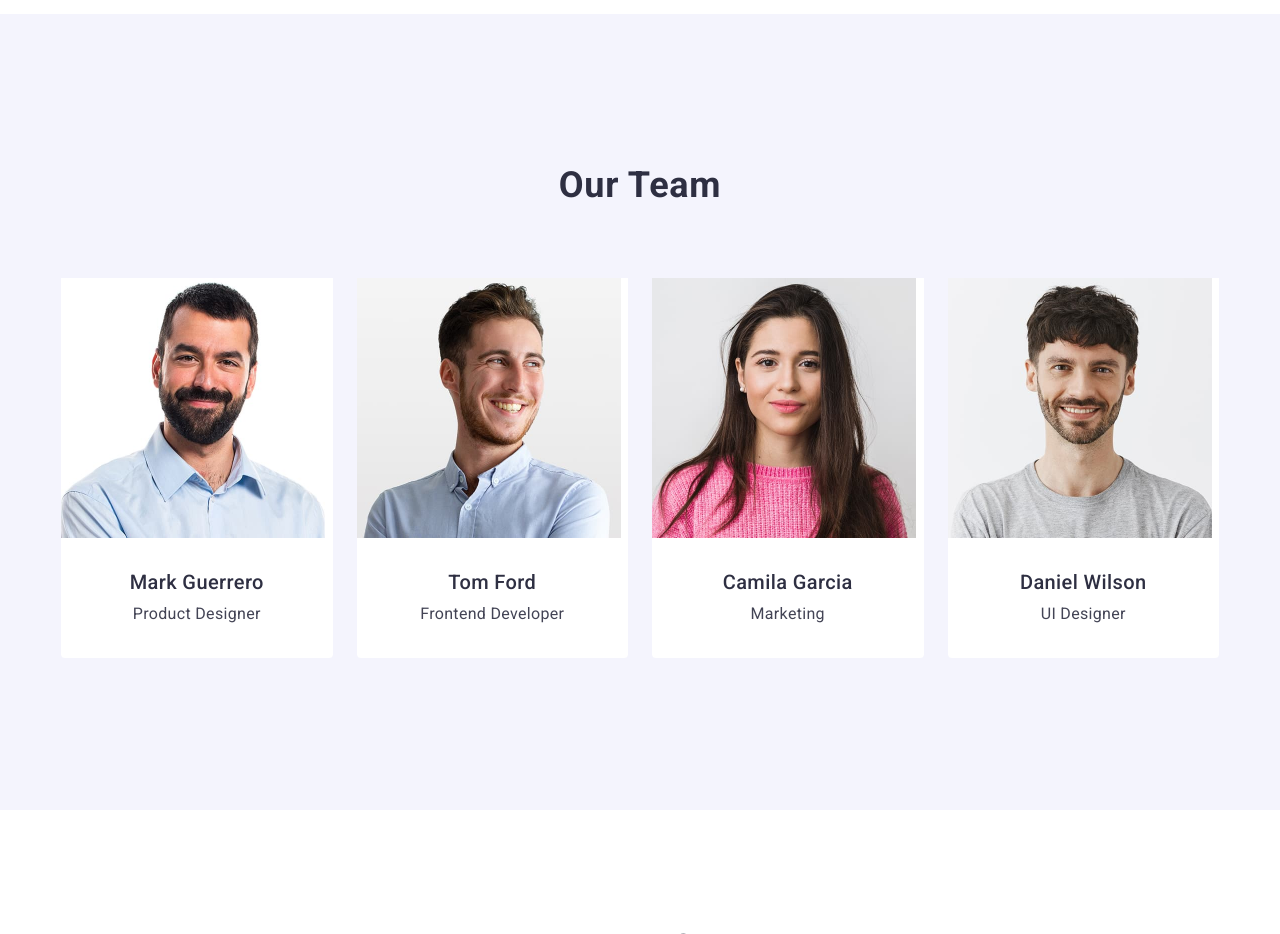
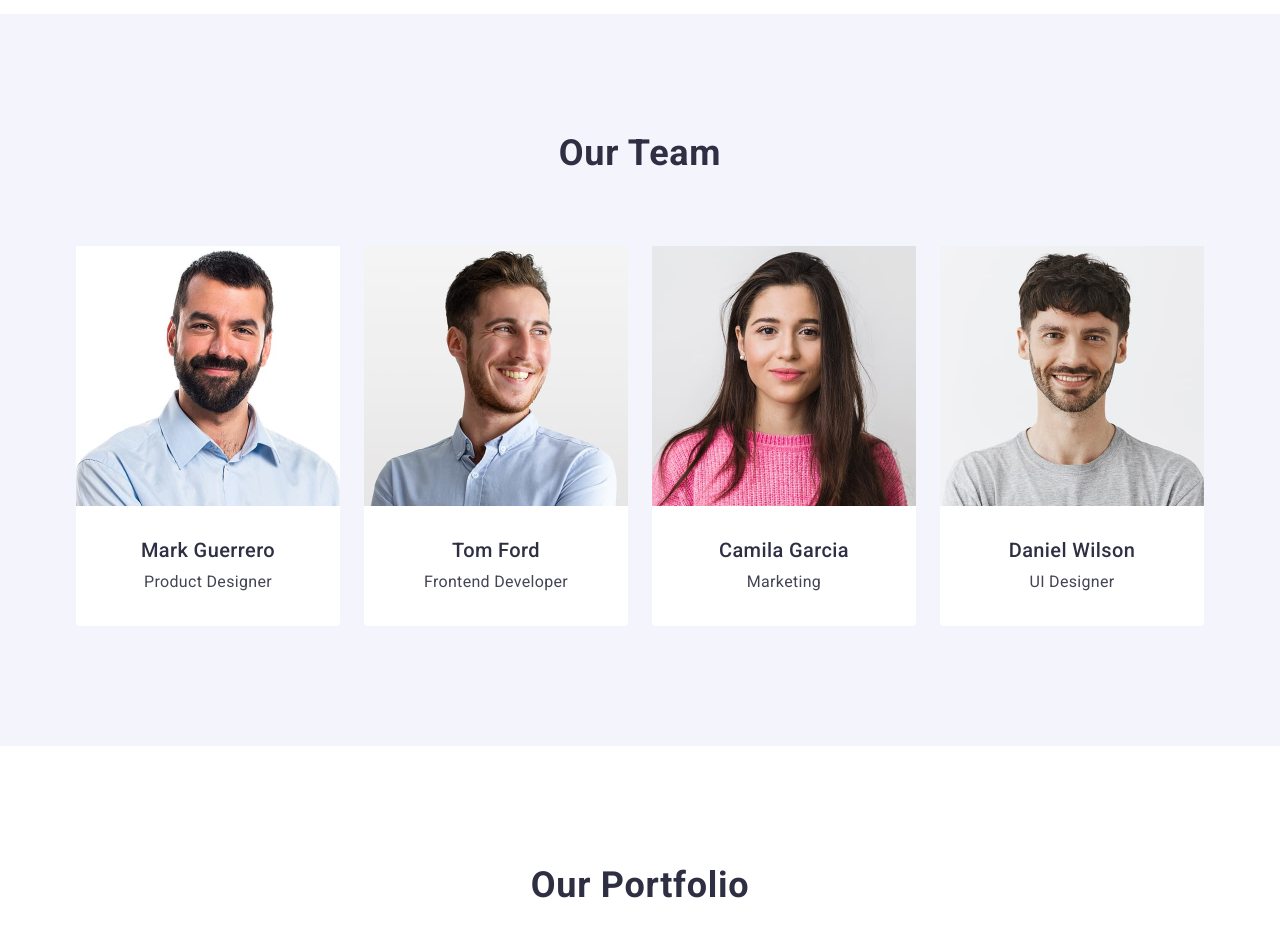
Before and after one commit to luuushpak/goit-markup-hw-03, a plain HTML site: page index.html in a window 1280 px wide. Shown: the part 1000-1934 px from the top of the page. Drawn offline with nearby package versions, Linux system fonts and the light colour scheme.

Commit message:
second update

```diff
--- a/css/styles.css
+++ b/css/styles.css
@@ -202,10 +202,6 @@ img {
   padding-bottom: 120px;
 }
 
-.team-part .container {
-  padding: 32px 0;
-}
-
 .team-part-title {
   font-size: 36px;
   line-height: 1.11;
@@ -229,7 +225,7 @@ img {
 }
 
 .team-part-info {
-  padding: 32px 16px;
+  padding: 32px 0;
 }
 
 .team-part-subtitle {
```
